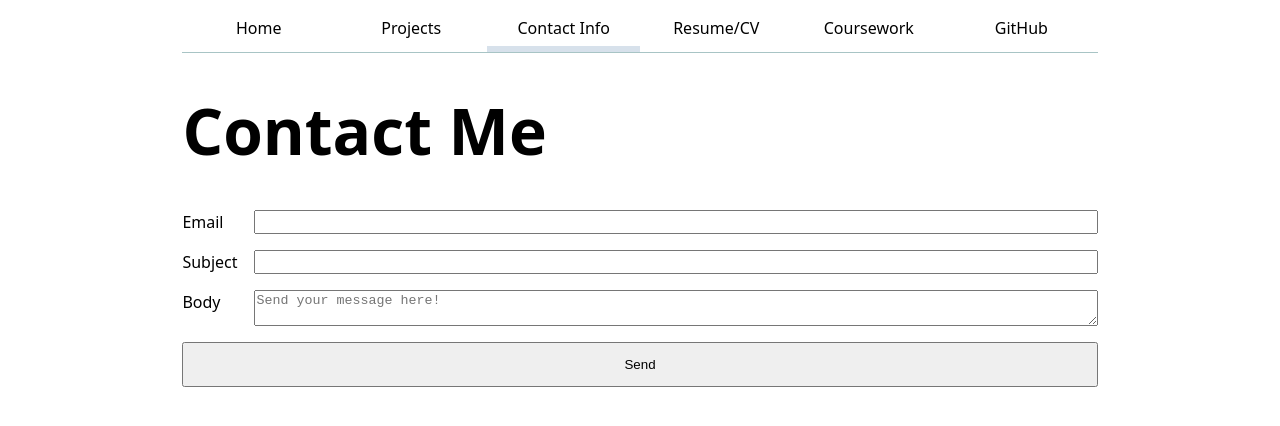
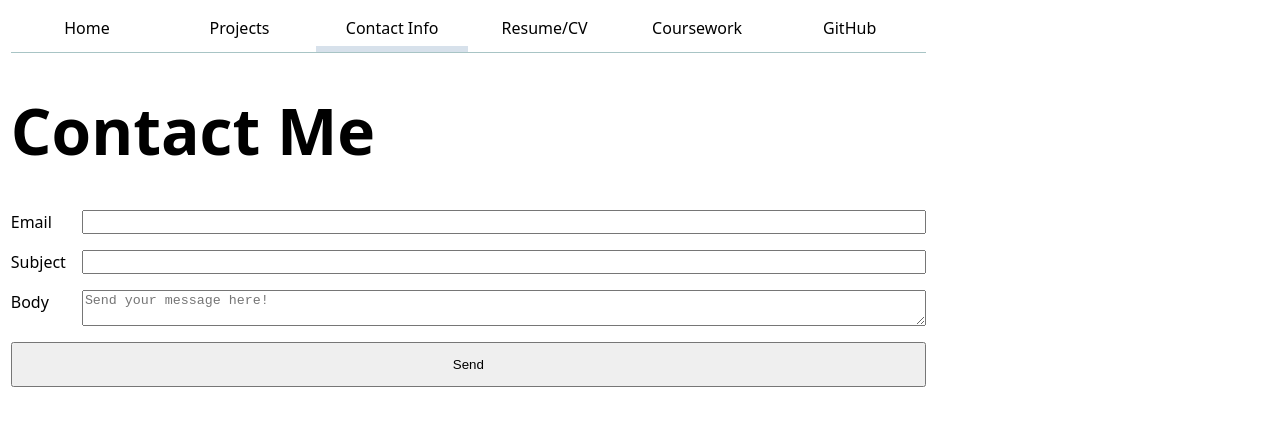
Before and after one commit to ICharmU/portfolio, a plain HTML site: page contact/index.html in a window 1280 px wide. Drawn offline with Linux system fonts and the light colour scheme.

Commit message:
recenter contact margins

```diff
--- a/contact/contact_style.css
+++ b/contact/contact_style.css
@@ -1,4 +1,9 @@
 @import url("../style.css");
+
+body {
+  margin-left: 10.75px;
+  margin-right: 10.75px;
+}
 
 form {
   display: grid;
@@ -14,7 +19,7 @@ label {
 
 button {
   display: grid;
-  grid-template-rows: subgrid;
+  grid-template-rows: 1fr;
   grid-column: 1/-1;
   padding-top: 1em;
   padding-bottom: 1em;
--- a/cv/cv_style.css
+++ b/cv/cv_style.css
@@ -6,6 +6,7 @@
 
 body {
   padding-bottom: 50px;
+  margin-top: 8px;
 }
 
 section {
--- a/style.css
+++ b/style.css
@@ -35,7 +35,7 @@ nav > a {
   color: inherit;
   text-align: center;
   padding: 0.5em;
-  transition: background-color 0.4s ease-in-out 0.1s;
+  transition: background-color 0.2s ease-in-out 0.05s;
 }
 
 a:hover {
```
